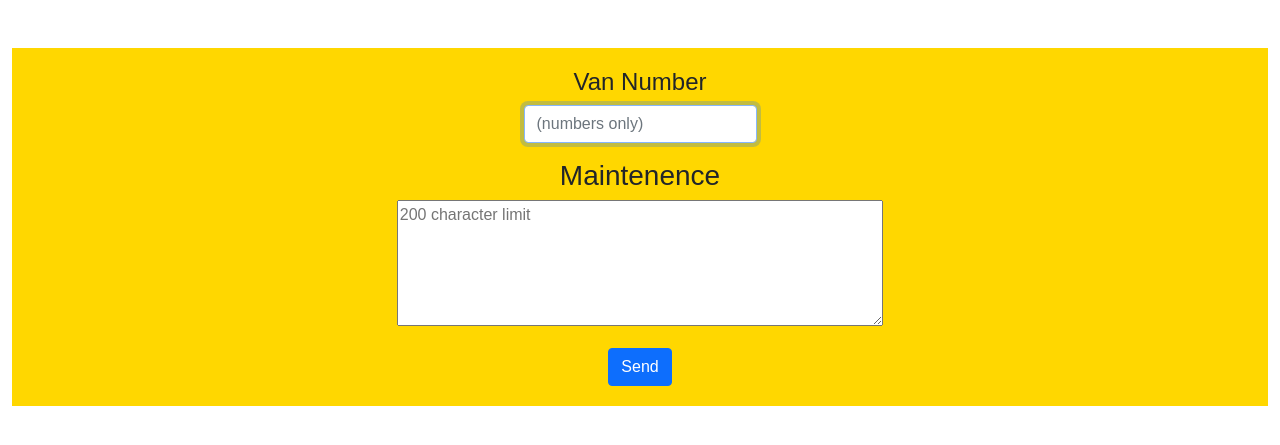
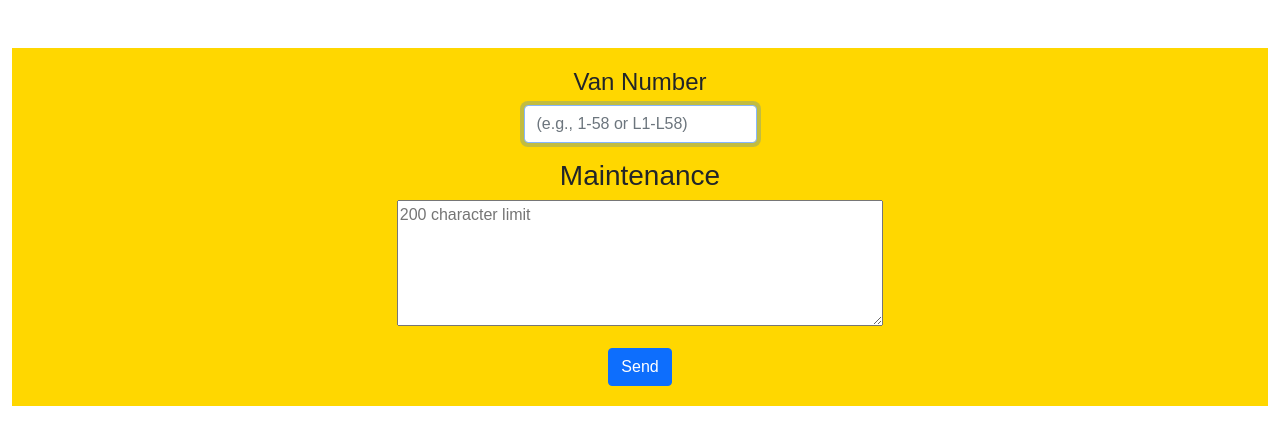
Before and after one commit to Rogert5/Fleet, a Flask app: template templates/compose.html in a window 1280 px wide. Shown: the part 74-519 px from the top of the page. Run offline with Flask 3, Linux system fonts and the light colour scheme; the template is opened without the code that fills it, so the values that code supplies are empty; some libraries are stand-ins or nearby versions.

Commit message:
allow 3 digit input and added placeholder text for LMRs

```diff
--- a/templates/compose.html
+++ b/templates/compose.html
@@ -5,18 +5,18 @@
 {% endblock %}
 
 {% block main %}
-<!--Compose messege were recipient is automatically assigned to send to main username account (abb)-->
+<!-- Compose message where recipient is automatically assigned to send to main username account (abb) -->
 <div class="container">
     <form action="/compose" method="post">
-        <!--div makes van input only 2 digits that are intigers only-->
+        <!-- Allow both number and L-number format -->
         <div class="mb-3">
-        <h4>Van Number</h4>
-            <input maxlength="2" autocomplete="off" autofocus class="form-control mx-auto w-auto" id="van" name="van" type="text" placeholder="(numbers only)">
+            <h4>Van Number</h4>
+            <input maxlength="3" autocomplete="off" autofocus class="form-control mx-auto w-auto" id="van" name="van" type="text" placeholder="(e.g., 1-58 or L1-L58)">
         </div>
-        <h3>Maintenence</h3>
-<!-- "character only 200 length maximum per entry" -->
+        <h3>Maintenance</h3>
+        <!-- "character only 200 length maximum per entry" -->
         <div class="mb-3">
-            <textarea cols="50"rows="5" maxlength="200" name="body" placeholder="200 character limit"></textarea>
+            <textarea cols="50" rows="5" maxlength="200" name="body" placeholder="200 character limit"></textarea>
         </div>
         <button class="btn btn-primary" type="submit">Send</button>
     </form>
```
